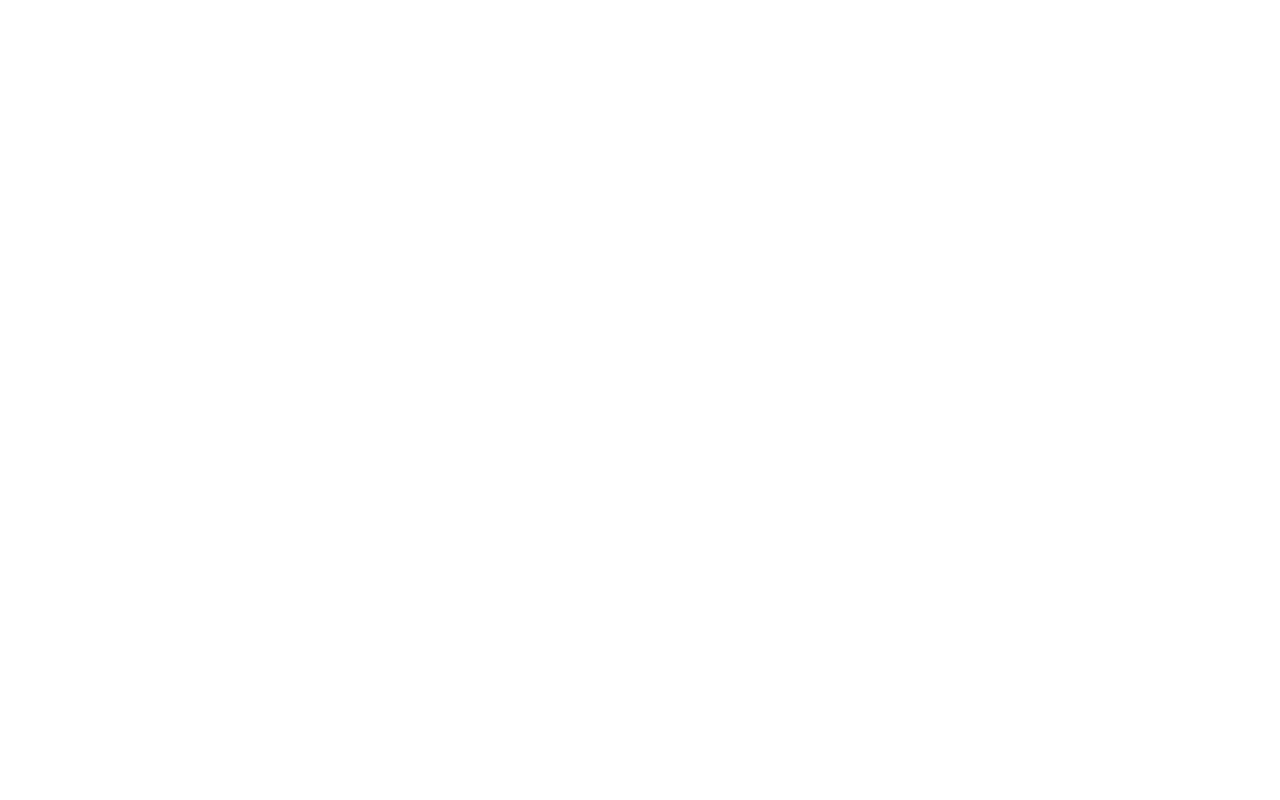
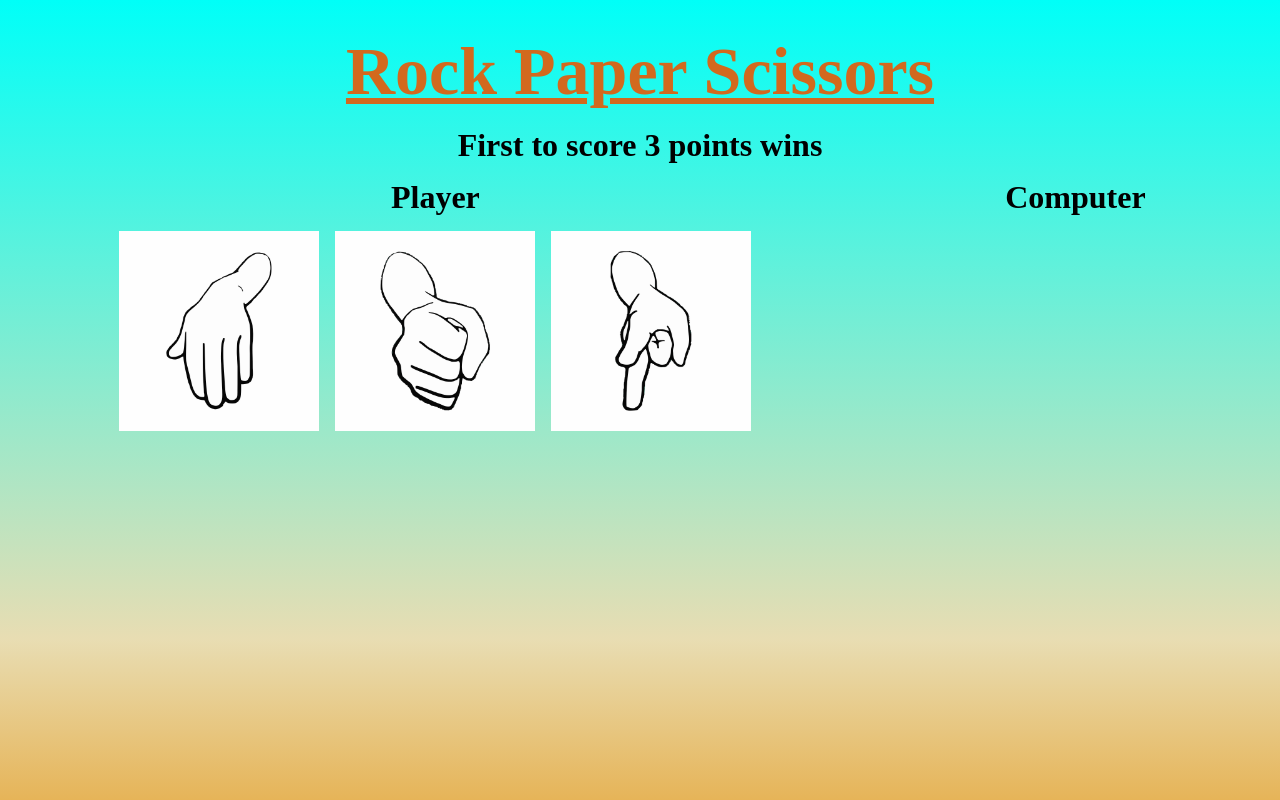
Before and after one commit to barphantom/RockPaperScissors, a plain HTML site: page index.html in a window 1280 px wide. Drawn offline with Linux system fonts and the light colour scheme.

Commit message:
Main js program done and little interface

```diff
--- a/index.html
+++ b/index.html
@@ -3,9 +3,32 @@
 <head>
     <meta charset="UTF-8">
     <title>RockPaperScissors</title>
+    <link rel="stylesheet" href="styles.css">
 </head>
 <body>
+    <h1>Rock Paper Scissors</h1>
+    <h3>First to score 3 points wins </h3>
+    <div class="content">
+        <div class="left-side">
+            <h5>Player</h5>
+            <div class="left-buttons">
+                <button class="image-button">
+                    <img src="paper.png">
+                </button>
+                <button class="image-button">
+                    <img src="rock.png">
+                </button>
+                <button class="image-button">
+                    <img src="scissors.png">
+                </button>
+            </div>
+        </div>
 
+        <div class="right-side">
+            <h5>Computer</h5>
+        </div>
+    </div>
 
+    <script src="script.js"></script>
 </body>
 </html>
--- a/script.js
+++ b/script.js
@@ -0,0 +1,50 @@
+let options = ["rock", "paper", "scissors"];
+
+let pointsUser = 0;
+let pointsComputer = 0;
+
+function getHumanChoice() {
+    let incorrect = true;
+    let index;
+    while (incorrect) {
+        let choice = prompt("Pick your gesture?");
+        if ((index = options.indexOf(choice)) !== -1) {
+            incorrect = false;
+        }
+    }
+    return index;
+}
+
+function generateChoice() {
+    const max = 3;
+    return Math.floor(Math.random() * max);
+}
+
+let userChoice;
+let computerChoice;
+while (pointsUser !== 3 && pointsComputer !== 3) {
+    // userChoice = getHumanChoice() + 1;
+    computerChoice = generateChoice() + 1;
+
+    if (userChoice === 1 || computerChoice === 1) {
+        userChoice %= 3;
+        computerChoice %= 3;
+    }
+
+    if (userChoice === computerChoice) {
+        console.log(`Draw!`);
+    } else if (userChoice < computerChoice) {
+        pointsUser++;
+        console.log(`User wins`);
+    } else {
+        pointsComputer++;
+        console.log(`Computer wins`);
+    }
+}
+
+if (pointsUser === 3) {
+    console.log(`User wins the game!`)
+}
+if (pointsComputer === 3) {
+    console.log(`Computer wins the game!`);
+}
--- a/styles.css
+++ b/styles.css
@@ -0,0 +1,63 @@
+body {
+    height: 100vh;
+    margin: 0;
+    /*background: rgb(2,0,36);*/
+    /*background: linear-gradient(0deg, rgba(2,0,36,1) 0%, rgba(72,35,182,0.9787405303030303) 25%, rgba(0,212,255,1) 100%);*/
+    background: rgb(0,0,0);
+    background: linear-gradient(0deg, rgba(0,0,0,1) 0%, rgba(230,180,88,1) 0%, rgba(210,187,102,0.5) 20%, rgba(0,255,248,1) 100%);
+}
+
+h1 {
+    color: chocolate;
+    text-align: center;
+    margin: 0;
+    padding-top: 2rem;
+    font-size: 68px;
+    text-decoration: underline;
+}
+
+h3 {
+    color: black;
+    text-align: center;
+    margin: 0;
+    padding-top: 1rem;
+    font-size: 32px;
+}
+
+h5 {
+    color: black;
+    font-size: 32px;
+    font-weight: bold;
+    margin: 15px;
+}
+
+.content {
+    display: flex;
+    justify-content: space-around;
+}
+
+.left-side {
+    display: flex;
+    flex-direction: column;
+    align-items: center;
+}
+
+.left-buttons {
+    display: flex;
+    gap: 1rem;
+}
+
+button {
+    height: 200px;
+    width: 200px;
+    border: none;
+    background: none;
+    padding: 0;
+    cursor: pointer;
+}
+
+button img {
+    height: 100%;
+    width: 100%;
+    object-fit: cover;
+}
```
Also changed, not shown: paper.png (added), rock.png (added), scissors.png (added).
